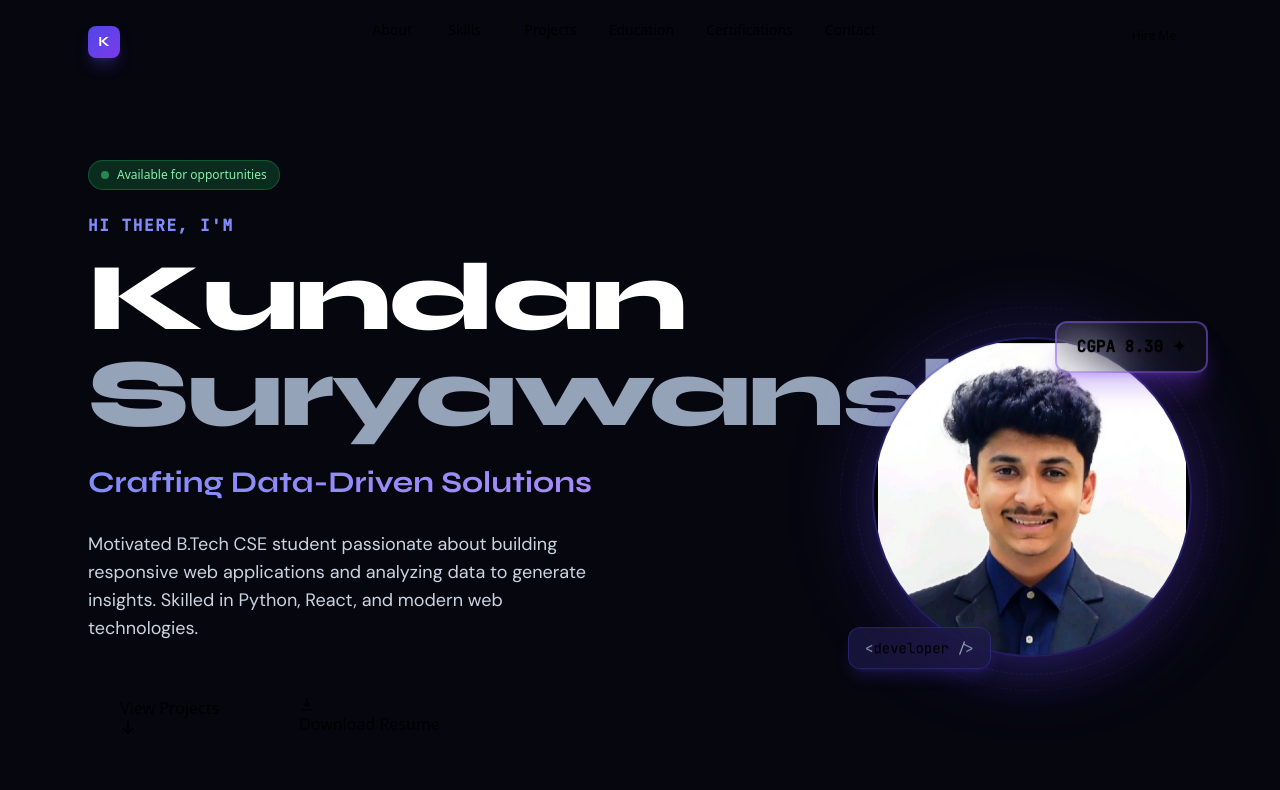
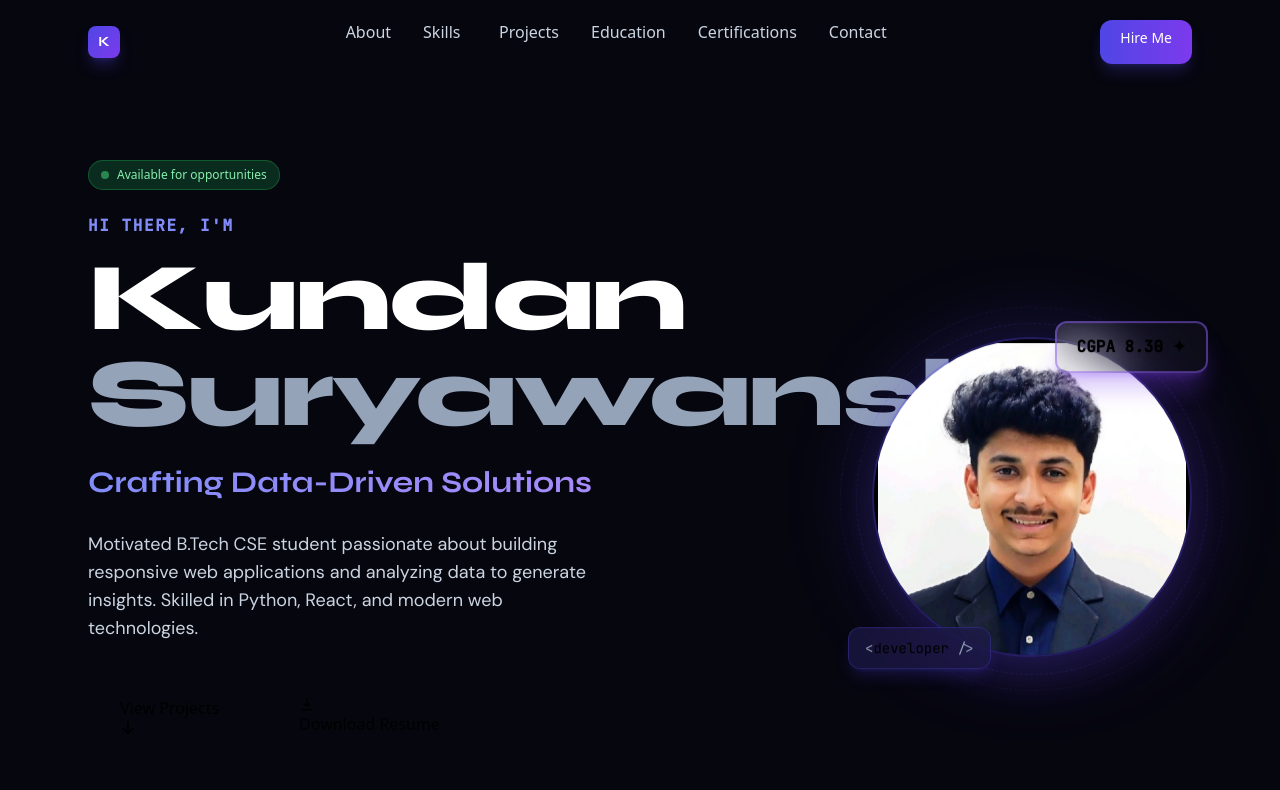
Before and after one commit to kundansurya26/Portfolio-Website, a React (Vite) app: page / in a window 1280 px wide. Shown: the top 790 px of the page. Built offline with nearby package versions, Linux system fonts and the light colour scheme.

Commit message:
Update Navbar.jsx

```diff
--- a/src/components/Navbar.jsx
+++ b/src/components/Navbar.jsx
@@ -35,7 +35,7 @@ export default function Navbar() {
           scrolled ? 'glass rounded-xl sm:rounded-2xl py-2 sm:py-3 px-3 sm:px-6 mx-3 sm:mx-6' : ''
         }`}>
           {/* Logo */}
-          <a href="#home" className="flex items-center gap-1.5 sm:gap-2 group">
+          <a href="#home" className="flex items-center gap-1.5 sm:gap-2 group shrink-0">
             <div className="w-7 h-7 sm:w-8 sm:h-8 rounded-lg bg-gradient-to-br from-brand-600 to-accent-600 flex items-center justify-center text-white font-display font-bold text-xs sm:text-sm shadow-lg shadow-brand-600/30 group-hover:scale-110 transition-transform duration-300">
               K
             </div>
@@ -44,10 +44,14 @@ export default function Navbar() {
             </span>
           </a>
 
-          {/* Desktop links */}
-          <div className="hidden md:flex items-center gap-4 lg:gap-8">
+          {/* FIX: Desktop links - More visible */}
+          <div className="hidden md:flex items-center gap-6 lg:gap-8">
             {links.map((link) => (
-              <a key={link.href} href={link.href} className="nav-link text-xs lg:text-sm">
+              <a
+                key={link.href}
+                href={link.href}
+                className="text-slate-300 hover:text-white text-sm lg:text-base font-medium transition-colors relative after:absolute after:bottom-0 after:left-0 after:h-0.5 after:w-0 after:bg-gradient-to-r after:from-brand-600 after:to-accent-600 hover:after:w-full after:transition-all after:duration-300"
+              >
                 {link.label}
               </a>
             ))}
@@ -57,15 +61,15 @@ export default function Navbar() {
           <div className="flex items-center gap-2 sm:gap-4">
             <a
               href="mailto:kundansurya24@gmail.com"
-              className="hidden md:inline-flex btn-primary text-[10px] sm:text-xs py-1.5 sm:py-2 px-3 sm:px-4"
+              className="hidden md:inline-flex bg-gradient-to-r from-brand-600 to-accent-600 text-white text-xs sm:text-sm font-medium py-2 px-4 sm:px-5 rounded-xl hover:scale-105 transition-all duration-300 shadow-lg shadow-brand-600/25"
             >
               Hire Me
             </a>
             <button
               onClick={() => setMenuOpen(!menuOpen)}
-              className="md:hidden text-slate-400 hover:text-white transition-colors p-1"
+              className="md:hidden text-slate-300 hover:text-white transition-colors p-1"
             >
-              {menuOpen ? <HiX size={20} className="sm:w-[22px] sm:h-[22px]" /> : <HiMenuAlt3 size={20} className="sm:w-[22px] sm:h-[22px]" />}
+              {menuOpen ? <HiX size={22} className="sm:w-6 sm:h-6" /> : <HiMenuAlt3 size={22} className="sm:w-6 sm:h-6" />}
             </button>
           </div>
         </div>
@@ -79,7 +83,7 @@ export default function Navbar() {
             animate={{ opacity: 1, y: 0 }}
             exit={{ opacity: 0, y: -20 }}
             transition={{ duration: 0.2 }}
-            className="fixed inset-x-3 sm:inset-x-4 top-16 sm:top-20 z-40 glass rounded-2xl p-4 sm:p-6 md:hidden"
+            className="fixed inset-x-3 sm:inset-x-4 top-16 sm:top-20 z-40 glass rounded-2xl p-5 sm:p-6 md:hidden bg-dark-900/95 backdrop-blur-xl border border-white/10"
           >
             <div className="flex flex-col gap-3 sm:gap-4">
               {links.map((link) => (
@@ -87,12 +91,15 @@ export default function Navbar() {
                   key={link.href}
                   href={link.href}
                   onClick={() => setMenuOpen(false)}
-                  className="text-slate-300 hover:text-white font-display font-medium py-2 border-b border-white/5 transition-colors text-sm sm:text-base"
+                  className="text-slate-300 hover:text-white font-display font-medium py-2.5 border-b border-white/5 transition-colors text-base sm:text-lg"
                 >
                   {link.label}
                 </a>
               ))}
-              <a href="mailto:kundansurya24@gmail.com" className="btn-primary text-center mt-1 sm:mt-2 text-sm sm:text-base py-2 sm:py-2.5">
+              <a
+                href="mailto:kundansurya24@gmail.com"
+                className="bg-gradient-to-r from-brand-600 to-accent-600 text-white text-center font-medium py-3 rounded-xl mt-2 text-base sm:text-lg"
+              >
                 Hire Me
               </a>
             </div>
```
